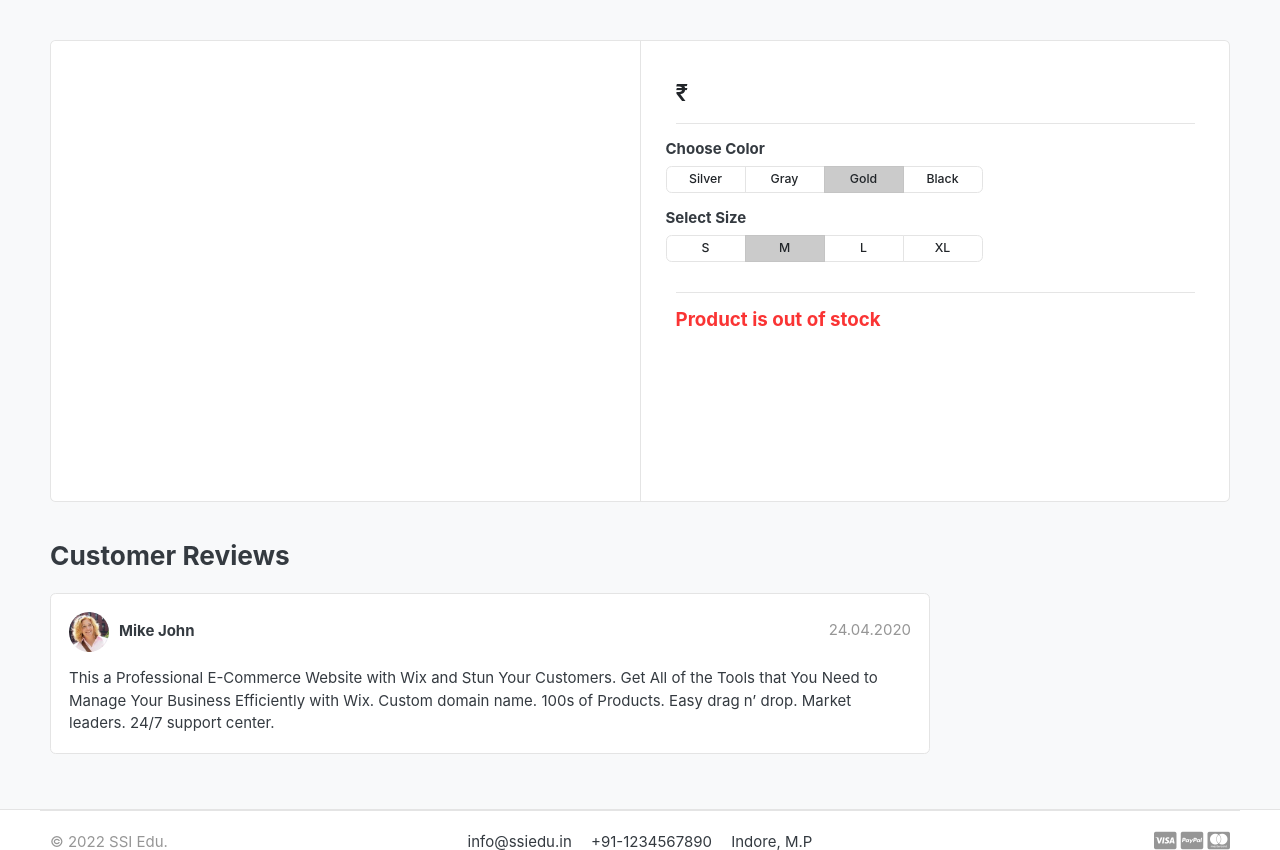
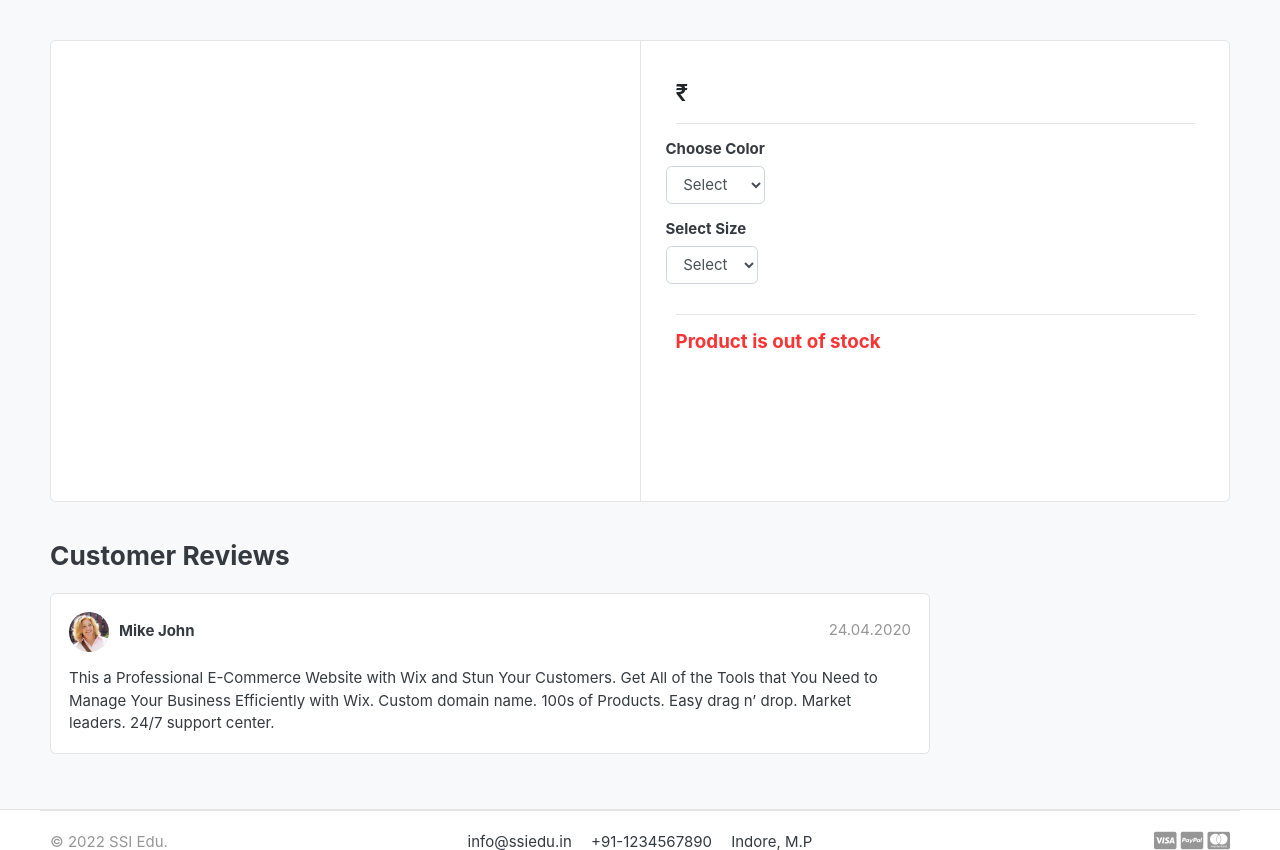
Before and after one commit to DamodarVishwakarma/EcommerceApp, a Django app: template ecomUser/store/templates/store/product_detail.html in a window 1280 px wide. Shown: the part 118-968 px from the top of the page. Run offline with Django 4.2, Linux system fonts and the light colour scheme; the template is opened without the code that fills it, so the values that code supplies are empty; some libraries are stand-ins or nearby versions; some web fonts are replaced.

Commit message:
VariationManager is added, context_processors updated in settings and colors,sizes updated in template

```diff
--- a/ecomUser/ecomUser/settings.py
+++ b/ecomUser/ecomUser/settings.py
@@ -62,6 +62,8 @@ TEMPLATES = [
                 'django.template.context_processors.request',
                 'django.contrib.auth.context_processors.auth',
                 'django.contrib.messages.context_processors.messages',
+                'category.context_processors.menu_links',
+                'carts.context_processors.counter',
             ],
         },
     },
--- a/ecomUser/store/templates/store/product_detail.html
+++ b/ecomUser/store/templates/store/product_detail.html
@@ -17,6 +17,8 @@
 					</article> <!-- gallery-wrap .end// -->
 				</aside>
 				<main class="col-md-6 border-left">
+					<form action="{% url 'add_cart' single_product.id %}" method="POST">
+						     {% csrf_token %}
 						<article class="content-body">
 
 							<h2 class="title">{{single_product.product_name}}</h2>
@@ -32,39 +34,25 @@
 							<div class="row">
 								<div class="item-option-select">
 									<h6>Choose Color</h6>
-								<div class="btn-group btn-group-sm btn-group-toggle" data-toggle="buttons">
-									<label class="btn btn-light">
-										<input type="radio" name="radio_color"> Silver
-									</label>
-									<label class="btn btn-light">
-										<input type="radio" name="radio_color"> Gray
-									</label>
-									<label class="btn btn-light active">
-										<input type="radio" name="radio_color checked"> Gold
-									</label>
-									<label class="btn btn-light">
-										<input type="radio" name="radio_color"> Black
-									</label>
-								</div>
+									<select name="color" class="form-control" required>
+										<option value="" disabled selected>Select</option>
+										{% for i in single_product.product_variations.colors %}
+										<option value="{{ i.variation_value | lower }}">{{ i.variation_value | capfirst
+											}}</option>
+										{% endfor %}
+									</select>
 								</div>
 							</div> <!-- row.// -->
 							<div class="row">
 								<div class="item-option-select">
 									<h6>Select Size</h6>
-								<div class="btn-group btn-group-sm btn-group-toggle" data-toggle="buttons">
-									<label class="btn btn-light">
-										<input type="radio" name="radio_color"> S
-									</label>
-									<label class="btn btn-light active">
-										<input type="radio" name="radio_color" checked> M
-									</label>
-									<label class="btn btn-light">
-										<input type="radio" name="radio_color"> L
-									</label>
-									<label class="btn btn-light">
-										<input type="radio" name="radio_color"> XL
-									</label>
-								</div>
+									<select name="Sizes" class="form-control" required>
+										<option value="" disabled selected>Select</option>
+										{% for i in single_product.product_variations.sizes %}
+										<option value="{{ i.variation_value | lower }}">{{ i.variation_value | capfirst
+											}}</option>
+										{% endfor %}
+									</select>
 								</div>
 							</div> <!-- row.// -->
 							<hr>
@@ -76,14 +64,15 @@
 									Cart</span> <i class="fas fa-eye"></i> </a>
 							<!-- added to cart -->
 							{% else %}
-						<a href="{% url 'add_cart' single_product.id %}" class="btn  btn-primary"> <span
-								class="text">Add to cart</span> <i class="fas fa-shopping-cart"></i> </a>
+							<button type="submit" class="btn  btn-primary"> <span class="text">Add to Cart</span> <i class="fa fa-shopping-cart"></i> </button>
 							{% endif %}
 							{% else %}
 							<h5 class="text-danger"> Product is out of stock </h5>
 							{% endif%}
 
+
 						</article> <!-- product-info-aside .// -->
+					</form>
 				</main> <!-- col.// -->
 			</div> <!-- row.// -->
 		</div> <!-- card.// -->
```
Also changed, not shown: ecomUser/carts/views.py (+15 -2 lines), ecomUser/store/admin.py (+7 -1 lines), ecomUser/store/models.py (+9 -0 lines), ecomUser/templates/layout/navbar.html (+6 -4 lines), ecomUser/carts/models.py (line endings or trailing spaces). Lines whose indentation alone changed are shown as unchanged.
